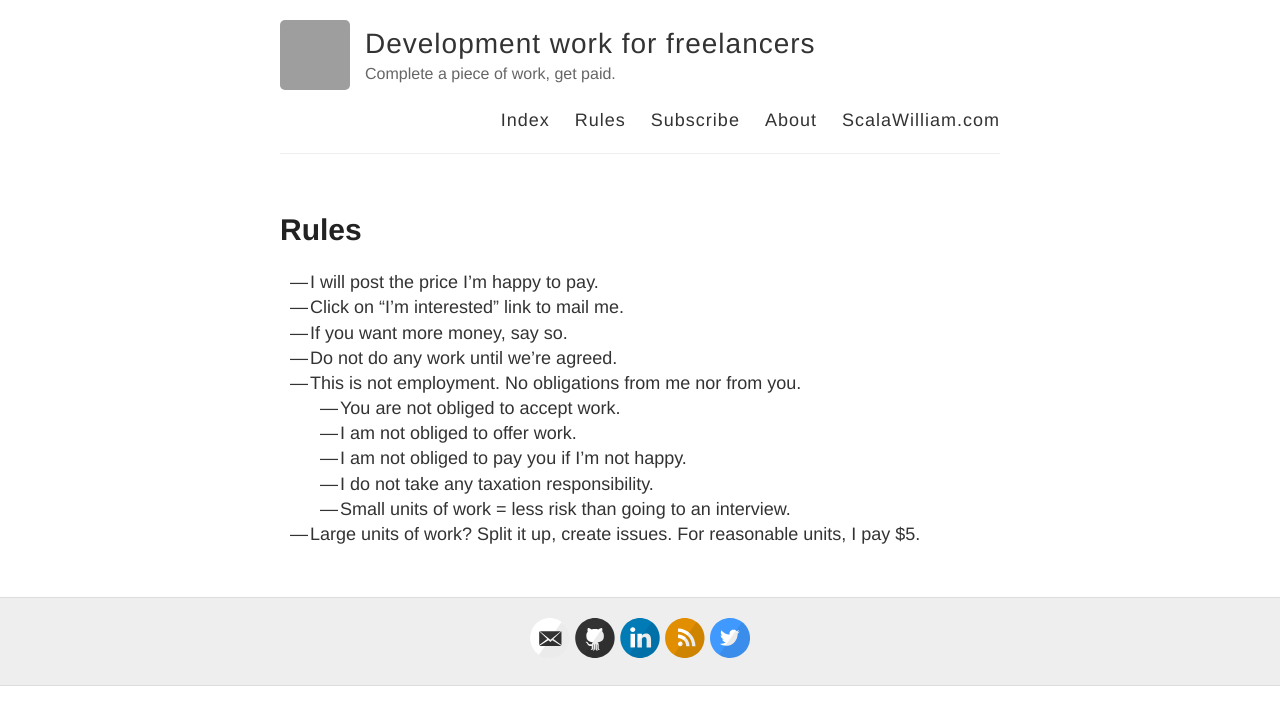
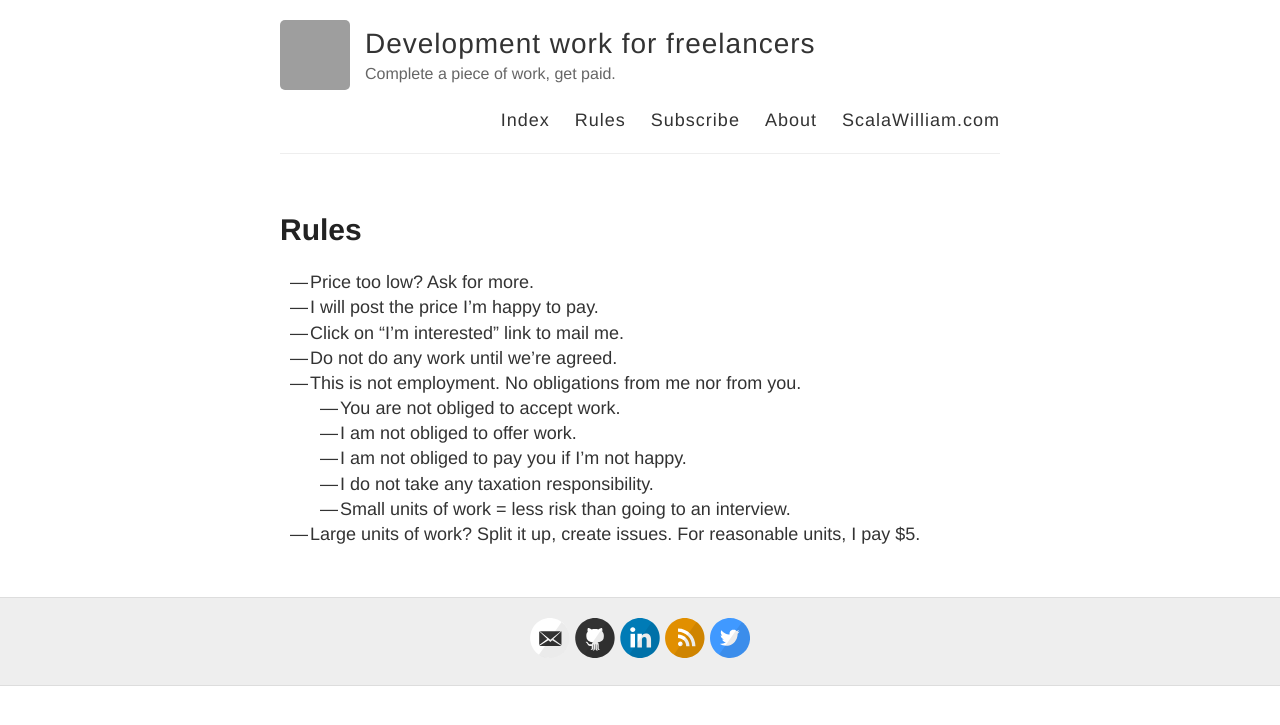
Before and after one commit to ScalaWilliam/Work, a Jekyll site: the page built from rules.md, in a window 1280 px wide. Shown: the top 725 px of the page. Built offline with Jekyll 4.4.1, drawn with Linux system fonts in a browser that asks for light colours; grey boxes are pictures that could not be loaded.

Commit message:
Update rules.md

```diff
--- a/rules.md
+++ b/rules.md
@@ -4,9 +4,9 @@ title: Rules
 permalink: /rules/
 ---
 
+- Price too low? Ask for more.
 - I will post the price I'm happy to pay.
 - Click on "I'm interested" link to mail me.
-- If you want more money, say so.
 - Do not do any work until we're agreed.
 - This is not employment. No obligations from me nor from you.
    - You are not obliged to accept work.
```
